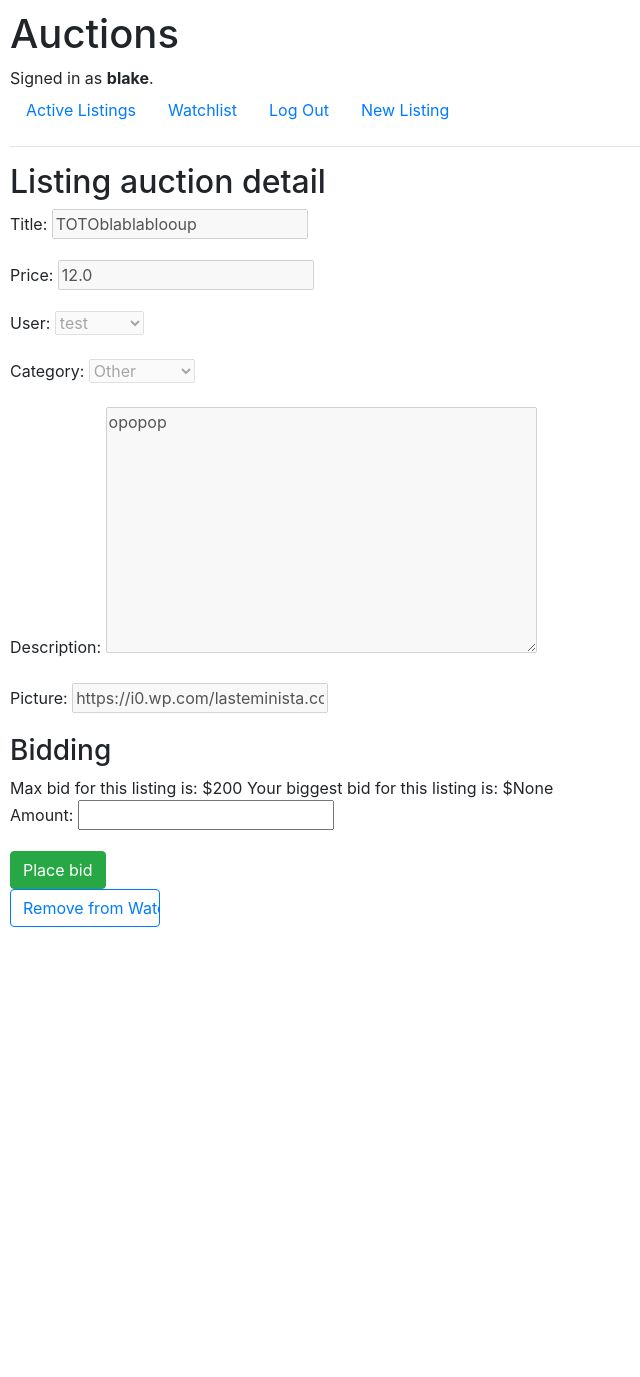
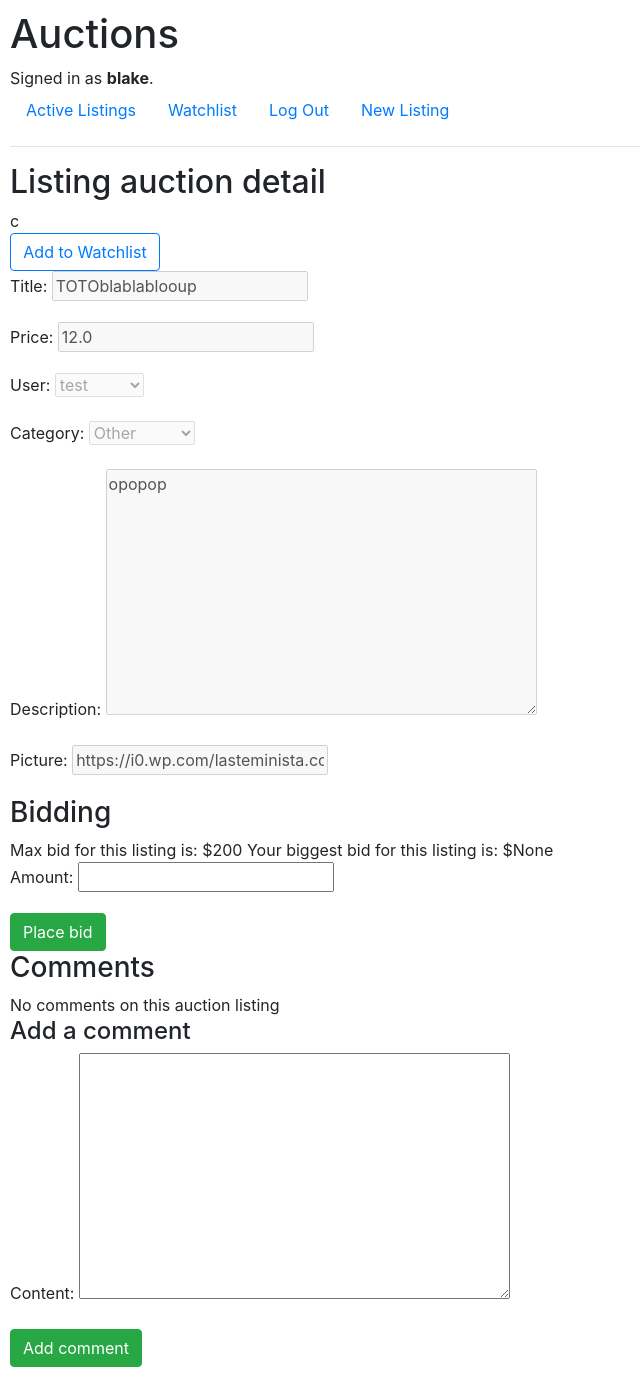
Before and after one commit to BlakeFaye/CS50-JS, a Django app: page /listing/12/ in a window 1280 px wide. Shown: the whole page, without its empty margins (0-640 px from the left). Before the commit the page ends 927 px from the top, so only its background shows below. Run offline with Django 3.2, Linux system fonts and the light colour scheme; a user stored in the database is signed in; data comes from the database, SQL or seed files in the repository; both versions use the stored data as it was after the commit; some libraries are stand-ins or nearby versions.

Commit message:
feat: Comments in forms

```diff
--- a/Project2/commerce/auctions/forms.py
+++ b/Project2/commerce/auctions/forms.py
@@ -1,6 +1,5 @@
-from django.forms import ModelForm, ModelChoiceField, Form, ValidationError
-from .models import Auction_Listing, User, Bid
-from django.db import models
+from django.forms import ModelForm, ValidationError
+from .models import Auction_Listing, Bid, Comment
 
 class Auction_Listing_Form(ModelForm):
     class Meta:
@@ -42,3 +41,8 @@ class Bid_Form(ModelForm):
     class Meta:
         model = Bid
         fields = ["amount"]
+
+class Comment_Form(ModelForm):
+    class Meta:
+        model = Comment
+        fields = ["content"]
--- a/Project2/commerce/auctions/models.py
+++ b/Project2/commerce/auctions/models.py
@@ -39,11 +39,11 @@ class Bid(models.Model):
 class Comment(models.Model):
     listing = models.ForeignKey(Auction_Listing, related_name="comment_listing", on_delete=models.CASCADE)
     user = models.ForeignKey(User, related_name="comment_user", on_delete=models.CASCADE)
-    content = models.CharField(max_length=1000)
+    content = models.TextField(max_length=1000)
     date = models.DateTimeField(auto_now=True)
 
     def __str__(self):
-        return f"ID : {self.id} {self.user} had commented on {self.lising} on the {self.date} : {self.content}"
+        return f"ID : {self.id} {self.user} had commented on {self.listing} on the {self.date} : {self.content}"
 
 
 class Watchlist(models.Model):
--- a/Project2/commerce/auctions/templates/auctions/listing.html
+++ b/Project2/commerce/auctions/templates/auctions/listing.html
@@ -4,6 +4,21 @@
     <h2>Listing auction detail</h2>
     {% if auction_open is False %}
     <b>This auction is closed</b>
+    {% endif %}
+
+    {% if not user_is_creator %}
+        {% if is_watchlisted %}
+        <form action="{% url 'removeWatchlist' auction_id %}" method="post">
+            {% csrf_token %}
+            <input type="submit" id="watchlistremove_button" class="btn btn-outline-primary" style="width: 150px" value = "Remove from Watchlist"></input>
+        </form>
+        {% else %}
+            c
+        <form action="{% url 'addWatchlist' auction_id %}" method="post">
+            {% csrf_token %}
+            <input type="submit" id="watchlist_button" class="btn btn-outline-primary" style="width: 150px" value = "Add to Watchlist"></input>
+        </form>
+        {% endif %}
     {% endif %}
 
     {% if auction_open and user_is_creator %}
@@ -52,18 +67,27 @@
             {% endif %}
         {% endif %}
 
-{% if not user_is_creator %}
-    <form action="{% url 'removeWatchlist' auction_id %}" method="post">
-        {% csrf_token %}
-        <input type="submit" id="watchlistremove_button" class="btn btn-outline-primary" style="width: 150px" value = "Remove from Watchlist"></input>
-    </form>
+    <h3>Comments</h3>
+
+    {% if comments %}
+        {% for comment in comments %}
+        By {{comment.user}} on {{comment.date}}
+        </br>
+        {{comment.content}}
+        </br>
+        </br>
+        {% endfor %}
     {% else %}
-    <form action="{% url 'addWatchlist' auction_id %}" method="post">
-        {% csrf_token %}
-        <input type="submit" id="watchlist_button" class="btn btn-outline-primary" style="width: 150px" value = "Add to Watchlist"></input>
-    </form>
+        No comments on this auction listing
     {% endif %}
 
-
-
+    {% if auction_open %}
+        <h4>Add a comment</h4>
+        <form method="POST">
+            {% csrf_token %}
+            {{ comment_form.errors }}
+            {{ comment_form.non_field_errors }}
+            {{ comment_form.as_p }}
+            <input type="submit" class="btn btn-success" name="add_comment" value = "Add comment"></input>
+        {% endif %}
 {% endblock %}
--- a/Project2/commerce/auctions/views.py
+++ b/Project2/commerce/auctions/views.py
@@ -1,14 +1,14 @@
 from django.contrib.auth import authenticate, login, logout, get_user
 from django.db import IntegrityError
 from django.db.models import Max
-from django.http import HttpResponse, HttpResponseRedirect
+from django.http import HttpResponseRedirect
 from django.shortcuts import render, redirect, get_object_or_404
 from django.urls import reverse
 
 from django.core.exceptions import ValidationError
 
 from .models import User, Auction_Listing, User, Comment, Bid, Watchlist
-from .forms import Auction_Listing_Form, Bid_Form, Auction_Listing_Form_RO
+from .forms import Auction_Listing_Form, Bid_Form, Auction_Listing_Form_RO, Comment_Form
 
 
 def index(request):
@@ -90,16 +90,17 @@ def new_listing(request):
 
 
 def listing(request, auction_id):
+    #Initialisation des valeurs
+    current_user_is_winner = False
+    user_max_bid = 0
+    max_bid = 0
+    user_of_the_max_bid = None
+    bid_form = None
+
     #Setup des variables
     listing_instance = Auction_Listing.objects.get(pk=auction_id)
-
     bids = Bid.objects.filter(listing=listing_instance)
-    #Initialisation des valeurs car on a besoin de leur donner une valeur par défaut car
-    #tests impossibles si comparé avec du rien (cas où auction closed sans aucun bid)
-    # current_user_is_winner = False
-    # user_max_bid = 0
-    # max_bid = 0
-    # user_of_the_max_bid = ''
+    comments = Comment.objects.filter(listing=listing_instance)
 
     if bids.exists():
         max_bid = list(bids.aggregate(Max("amount", default=0)).values())[0]
@@ -124,21 +125,21 @@ def listing(request, auction_id):
 
     #initialisation des formulaires
 
-
     listing_form = Auction_Listing_Form(request.POST, instance=listing_instance)
     listing_form_ro = Auction_Listing_Form_RO(request.GET, instance=listing_instance)
+    comment_form = Comment_Form(request.POST)
 
     if request.method == 'POST':
 
         context = {
             'listing_form': listing_form_ro,
-            'bid_form': Bid_Form(),
+            'bid_form': Bid_Form(), 'comment_form': Comment_Form(),
             'id': id, 'auction_id':auction_id, 'auction_open':current_auction_is_open, 'user_is_creator':current_user_is_creator,
             'is_watchlisted':is_watchlisted,
             'max_bid' : max_bid, 'user_max_bid':user_max_bid}
 
         #Vérif du submit du bid_form
-        if 'place_bid' in request.POST :
+        if 'place_bid' in request.POST:
             #Validation du bid
             if bid_form.is_valid():
                 user_bid = bid_form.save(commit=False)
@@ -150,7 +151,7 @@ def listing(request, auction_id):
                 context["bid_form"] = bid_form
 
         #Vérif du submit du listing_form
-        if 'save_listing' in request.POST :
+        if 'save_listing' in request.POST:
             #Validation de l'édit du listing
             if listing_form.is_valid():
                 listing_form.save()
@@ -158,23 +159,34 @@ def listing(request, auction_id):
             else:
                 context["listing_form"] = listing_form_ro
 
+        #Vérif du submit du comment_form
+        if 'add_comment' in request.POST:
+            if comment_form.is_valid():
+                user_comment = comment_form.save(commit=False)
+                user_comment.user = request.user
+                user_comment.listing = listing_instance
+                user_comment.save()
+                return redirect('listing', auction_id=auction_id)
+            else:
+                context["comment_form"] = comment_form
+
+
         #Si l'un ou l'autre n'est pas bon, réafficher la page en passant
         #en paramètre le form rempli pour afficher les bonnes données
         #et le message d'erreur
         return render(request,'auctions/listing.html', context)
 
     else : #GET
-        if not bids.exists():
-            max_bid = 0
-
         context = {
                 'listing_form': listing_form_ro,
                 'id': id, 'auction_id':auction_id, 'auction_open':current_auction_is_open, 'user_is_creator':current_user_is_creator,
-                'max_bid' : max_bid}
+                'max_bid' : max_bid,
+                'comments' : comments}
 
         # Cas 1 : Pour modifer son auction encore ouverte
         if current_user_is_creator and current_auction_is_open:
             context["listing_form"] =  Auction_Listing_Form(instance=listing_instance)
+            context["comment_form"] = Comment_Form()
 
         # Cas 2 : Pour bid sur une auction ouverte
         elif current_auction_is_open:
@@ -182,13 +194,13 @@ def listing(request, auction_id):
             context["bid_form"] =  Bid_Form()
             context["is_watchlisted"] =  is_watchlisted
             context["user_max_bid"] =  user_max_bid
+            context["comment_form"] = Comment_Form()
 
         # Cas 3 : Le + de restrictions, auction fermée normalement, on peut juste consulter
         else:
             current_user_is_winner = False
-            if bids.exists():
-                if user_of_the_max_bid == request.user:
-                    current_user_is_winner = True
+            if bids.exists() and user_of_the_max_bid == request.user:
+                current_user_is_winner = True
             context["is_watchlisted"] =  is_watchlisted
             context["current_user_is_winner"] =  current_user_is_winner
 
```
Also changed, not shown: Project2/commerce/auctions/migrations/0015_alter_comment_content.py (added), Project2/commerce/db.sqlite3. Lines whose indentation alone changed are shown as unchanged.
